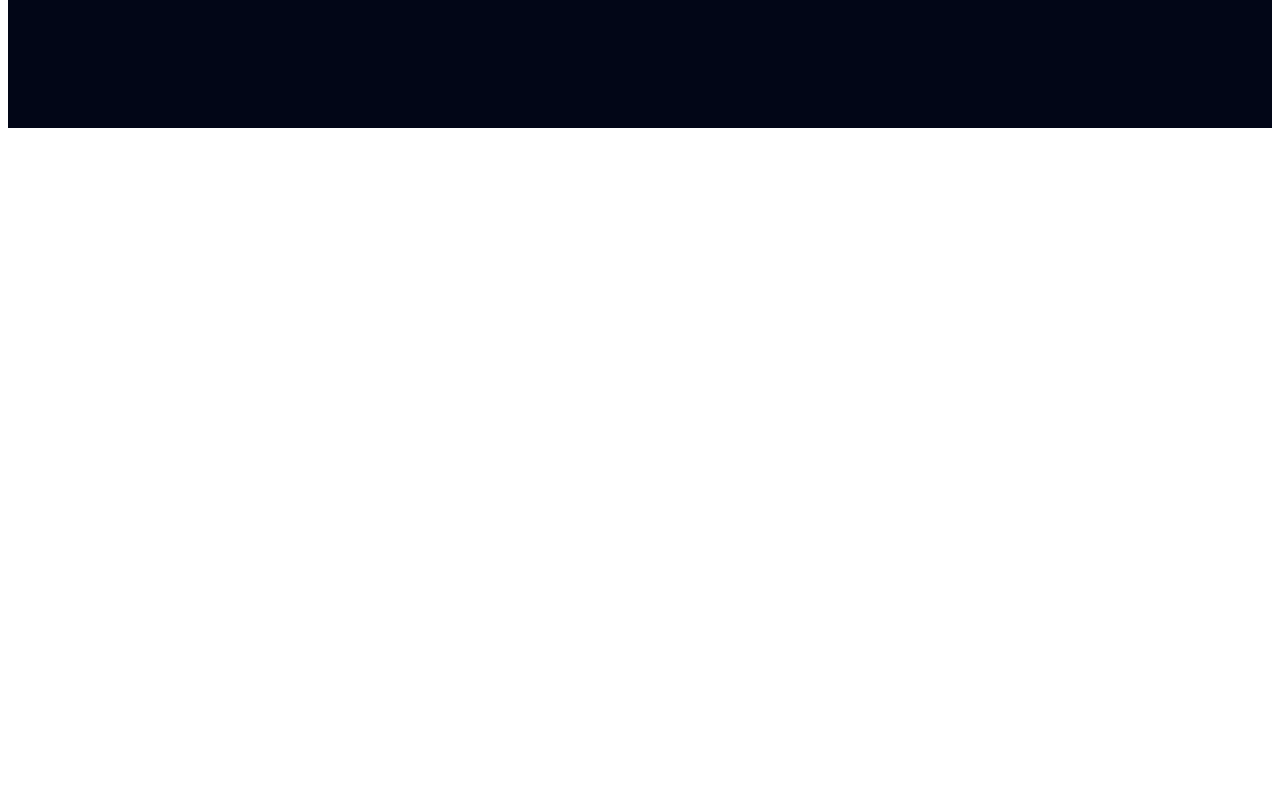
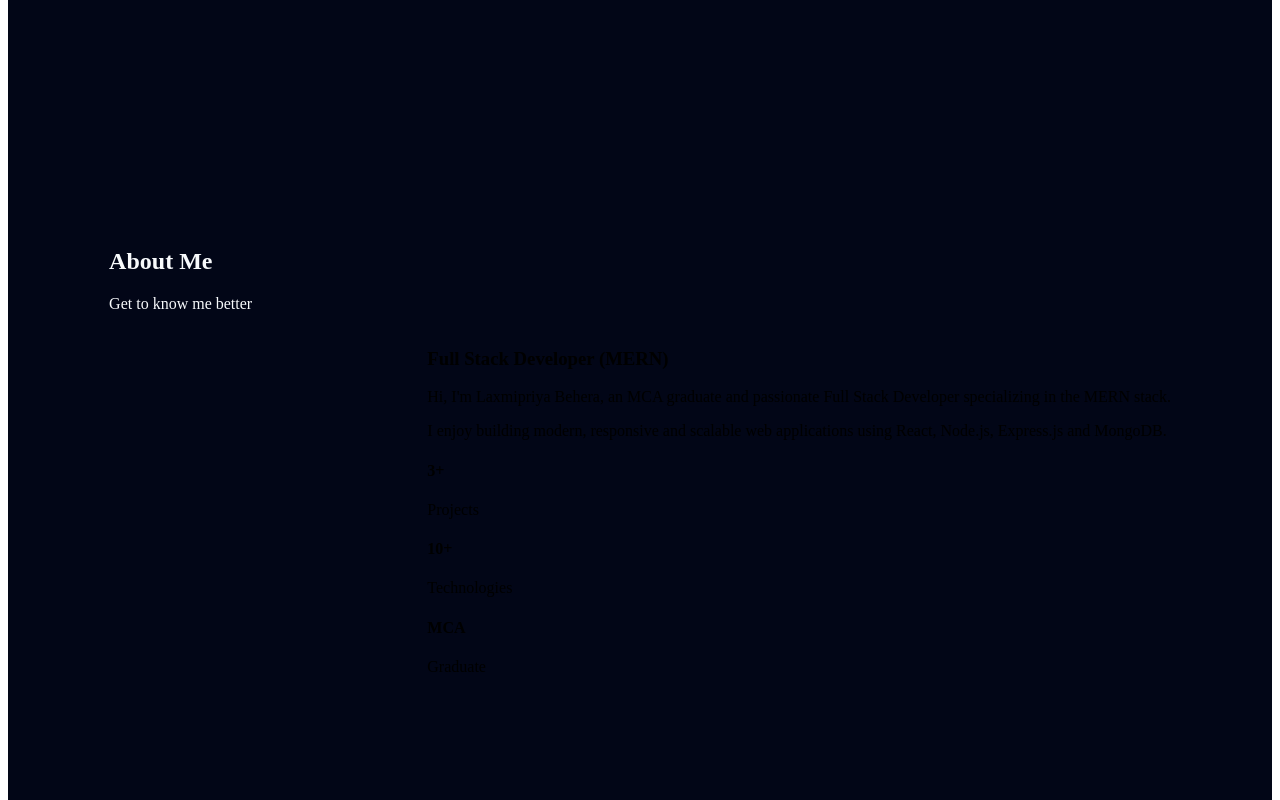
Before and after one commit to laxmipriyabehera/Portfolio, a React app: page / in a window 1280 px wide. Shown: the part 880-1680 px from the top of the page. Before the commit the page ends 1016 px from the top, so only its background shows below. Built offline with nearby package versions, Linux system fonts and the light colour scheme; the HTML template or start-up script is replaced by a standard one.

Commit message:
Create about section layout

```diff
--- a/src/App.jsx
+++ b/src/App.jsx
@@ -1,10 +1,12 @@
 import Navbar from "./components/Navbar/Navbar";
 import Hero from "./components/Hero/Hero";
+import About from "./components/About/About";
 function App(){
     return(
       <>
       <Navbar />
       <Hero />
+      <About />
       </>
     );
 }
--- /dev/null
+++ b/src/components/About/About.css
@@ -0,0 +1,36 @@
+.about{
+    min-height: 100vh;
+    background: #020617;
+    padding: 100px 8%;
+}
+.about-title{
+    color:#F8FAFC;
+}
+
+.about-subtitle{
+    color:#60A5FA;
+}
+
+.about-heading{
+    color:#F8FAFC;
+}
+
+.about-text{
+    color:#94A3B8;
+}
+.about-container{
+    display:flex;
+    justify-content:space-between;
+    align-items:center;
+    gap:80px;
+}
+
+.about-left{
+    flex:1;
+}
+
+.about-right{
+    flex:1;
+    display:flex;
+    justify-content:center;
+}
--- /dev/null
+++ b/src/components/About/About.jsx
@@ -0,0 +1,59 @@
+import "./About.css";
+
+function About() {
+  return (
+    <section className="about" id="about">
+
+      <div className="about-heading">
+        <h2>About Me</h2>
+        <p>Get to know me better</p>
+      </div>
+
+      <div className="about-container">
+
+        <div className="about-image">
+          {/* Profile Image */}
+        </div>
+
+        <div className="about-content">
+
+          <h3>Full Stack Developer (MERN)</h3>
+
+          <p>
+            Hi, I'm Laxmipriya Behera, an MCA graduate and passionate Full
+            Stack Developer specializing in the MERN stack.
+          </p>
+
+          <p>
+            I enjoy building modern, responsive and scalable web applications
+            using React, Node.js, Express.js and MongoDB.
+          </p>
+
+          <div className="about-cards">
+
+            <div className="card">
+              <h4>3+</h4>
+              <span>Projects</span>
+            </div>
+
+            <div className="card">
+              <h4>10+</h4>
+              <span>Technologies</span>
+            </div>
+
+            <div className="card">
+              <h4>MCA</h4>
+              <span>Graduate</span>
+            </div>
+
+          </div>
+
+        </div>
+
+      </div>
+
+    </section>
+  );
+}
+
+export default About;
```
